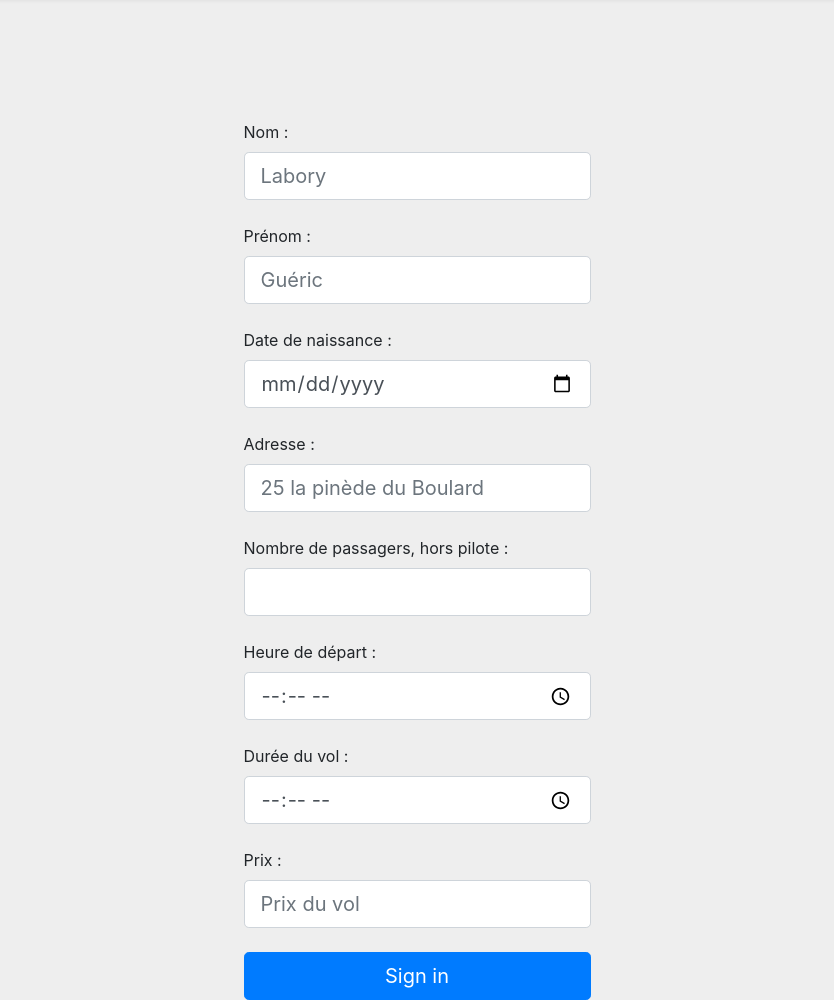
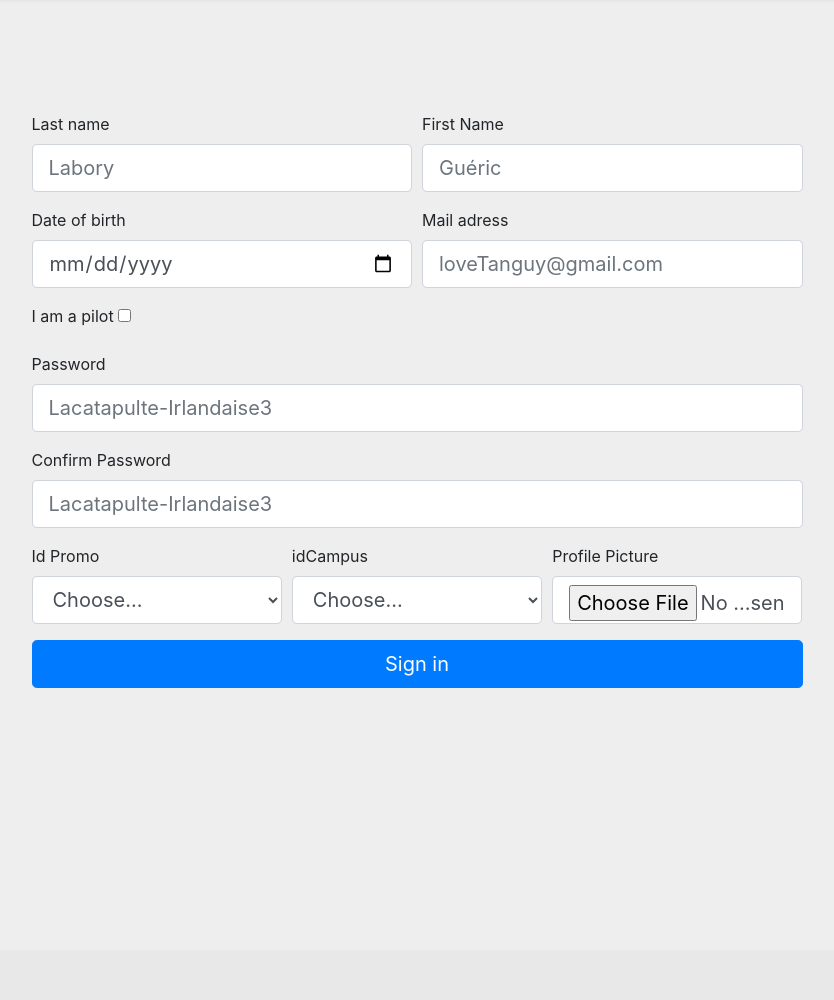
Before and after one commit to Seikonolff/Projet-Tang-air, a Flask app: page /signIn in a window 1280 px wide. Shown: the part 72-1072 px from the top of the page, without its empty margins (223-1057 px from the left). After the commit the page ends 760 px from the top, so only its background shows below. Run offline with Flask 3, Linux system fonts and the light colour scheme; some libraries are stand-ins or nearby versions; some web fonts are replaced.

Commit message:
le sign in suit son cours

```diff
--- a/templates/sign in.html
+++ b/templates/sign in.html
@@ -9,56 +9,144 @@
   {% endif %}
 
 
-  <div class="my-10">
   <form method="POST">
-    <div class="form-group mb-4">
-      <label for="nom">Nom :</label>
-      <input type="text" class="form-control form-control-lg" id="nom" placeholder="Labory" name="nom">
+    <div class="form-row">
+      <div class="form-group col-md-6">
+        <label for="nom">Last name</label>
+        <input type="text" class="form-control form-control-lg" id="nom" placeholder="Labory">
+      </div>
+
+      <div class="form-group col-md-6">
+        <label for="prenom">First Name</label>
+        <input type="text" class="form-control form-control-lg" id="prenom" placeholder="Guéric">
+      </div>
     </div>
 
-    <div class="form-group mb-4">
-      <label for="prenom">Prénom :</label>
-      <input type="text" class="form-control form-control-lg" id="prenom" placeholder="Guéric" name="prenom">
+    <div class="form-row">
+      <div class="form-group col-md-6">
+        <label for="dateNaissance">Date of birth</label>
+        <input type="date" class="form-control form-control-lg" id="dateNaissance" placeholder="25/02/2001">
+      </div>
+
+      <div class="form-group col-md-6">
+        <label for="adresse">Mail adress</label>
+        <input type="email" class="form-control form-control-lg" id="adresse" placeholder="loveTanguy@gmail.com">
+      </div>
     </div>
 
-    <div class="form-group mb-4">
-      <label for="dateNaissance">Date de naissance :</label>
-      <input type="date" class="form-control form-control-lg" id="dateNaissance">
+<!-- I am a pilot -->
+    <div class="form-group">
+      <label for="showAdditionalFields">I am a pilot</label>
+      <input type="checkbox" id="showAdditionalFields">
     </div>
 
-    <div class="form-group mb-4">
-      <label for="adresse">Adresse :</label>
-      <input type="text" class="form-control form-control-lg" id="adresse" placeholder="25 la pinède du Boulard" name="adresse">
+    <div id="additionalFields" style="display: none;">
+      <div class="form-row">
+        <div class="form-group col-md-6">
+          <label for="numeroLicense">License Number</label>
+          <input type="text" class="form-control form-control-lg" id="numeroLicense" >
+        </div>
+
+        <div class="form-group col-md-6">
+          <label for="nbHeuteVolTotals">Total flying hours</label>
+          <input type="number" class="form-control form-control-lg" id="nbHeuteVolTotals" placeholder="145" min=0>
+        </div>
+      </div>
+
+      <div class="form-group">
+        <label for=description>Profile Description</label>
+        <textarea class="form-control form-control-lg" id="description" rows="3"></textarea>
+      </div>
+
+      </div>
+
+    <div class="form-group">
+      <label for="motdepasse">Password</label>
+      <input type="password" class="form-control form-control-lg" id="motdepasse" placeholder="Lacatapulte-Irlandaise3">
     </div>
 
-    <div class="form-group mb-4">
-      <label for="Pax">Nombre de passagers, hors pilote :</label>
-      <input type="number" class="form-control form-control-lg" id="Pax">
+    <div class="form-group">
+      <label for="motdepasse2">Confirm Password</label>
+      <input type="password" class="form-control form-control-lg" id="motdepasse2" placeholder="Lacatapulte-Irlandaise3">
+      <small class="text-danger" id="passwordError" style="display: none;">Different password, please try again.</small>
     </div>
 
 
 
-    <div class="form-group mb-4">
-      <label for="destination">Heure de départ :</label>
-      <input type="time" class="form-control form-control-lg" id="time">
+    <div class="form-row">
+      <div class="form-group col-md-4">
+        <label for="idPromo">Id Promo</label>
+        <select id="idPromo" class="form-control form-control-lg">
+          <option selected>Choose...</option>
+          <option>...</option>
+        </select>
+      </div>
+
+      <div class="form-group col-md-4">
+        <label for="idCampus">idCampus</label>
+        <select id="idCampus" class="form-control form-control-lg">
+          <option selected>Choose...</option>
+          <option>...</option>
+        </select>
+      </div>
+
+        <div class="form-group col-md-4">
+        <label class="form-label" for="customFile">Profile Picture</label>
+        <input type="file" class="form-control form-control-lg" id="customFile" accept=".jpg, .png" />
+
+        <small id="fileError" class="text-danger" style="display: none;">Please choose a .jpg or .png file.</small>
+        </div>
+
     </div>
 
-    <div class="form-group mb-4">
-      <label for="duree">Durée du vol :</label>
-      <input type="time" class="form-control form-control-lg" id="duree">
-    </div>
+  <button type="submit" class="btn btn-primary btn-lg btn-block">Sign in</button>
+  </form>
 
-    <div class="form-group mb-4">
-      <label for="price">Prix :</label>
-      <input type="number" class="form-control form-control-lg" id="price" placeholder="Prix du vol">
-    </div>
+  <body class="bottom-space">
+  </body>
 
-    <button type="submit" class="btn btn-primary btn-lg btn-block">Sign in</button>
-  </form>
 
   <script src="https://stackpath.bootstrapcdn.com/bootstrap/4.5.2/js/bootstrap.min.js"></script>
 
-  <body class="bottom-space">
-  </body>
-  </div>
+  <script>
+  // Récupérer les références aux éléments de formulaire
+  const passwordInput = document.getElementById('motdepasse');
+  const confirmPasswordInput = document.getElementById('motdepasse2');
+  const passwordError = document.getElementById('passwordError');
+
+  // Ajouter un gestionnaire d'événements pour vérifier les mots de passe
+    confirmPasswordInput.addEventListener('input', function() {
+        if (confirmPasswordInput.value !== passwordInput.value) {
+          passwordError.style.display = 'block';
+        } else {
+          passwordError.style.display = 'none';
+        }
+      });
+  </script>
+<!-- Alerte l'utilisateur que la pp doit être .png ou .jpg -->
+  <script>
+      const fileInput = document.getElementById('customFile');
+      const fileError = document.getElementById('fileError');
+
+      fileInput.addEventListener('change', function() {
+        const fileName = fileInput.value;
+        const validExtensions = ['.jpg', '.jpeg', '.png'];
+
+        if (!validExtensions.some(ext => fileName.toLowerCase().endsWith(ext))) {
+          fileInput.value = ''; // Clear the selected file
+          fileError.style.display = 'block';
+        } else {
+          fileError.style.display = 'none';
+        }
+      });
+  </script>
+    <!-- Permet d'afficher plus de zones de saisies si user est pilote -->
+  <script>
+    const checkbox = document.getElementById('showAdditionalFields');
+    const additionalFields = document.getElementById('additionalFields');
+
+    checkbox.addEventListener('change', function() {
+      additionalFields.style.display = checkbox.checked ? 'block' : 'none';
+    });
+  </script>
 {% endblock %}
```
